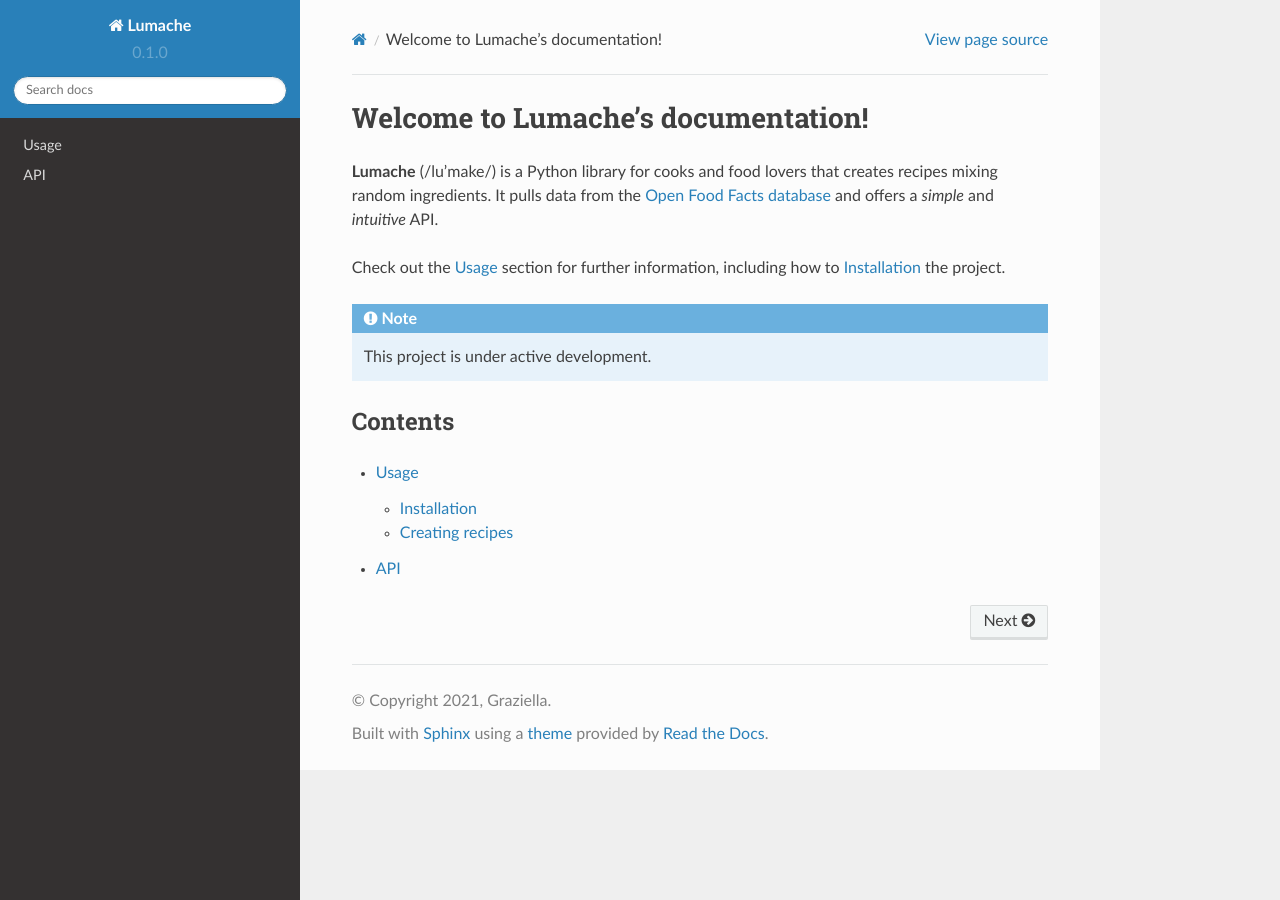
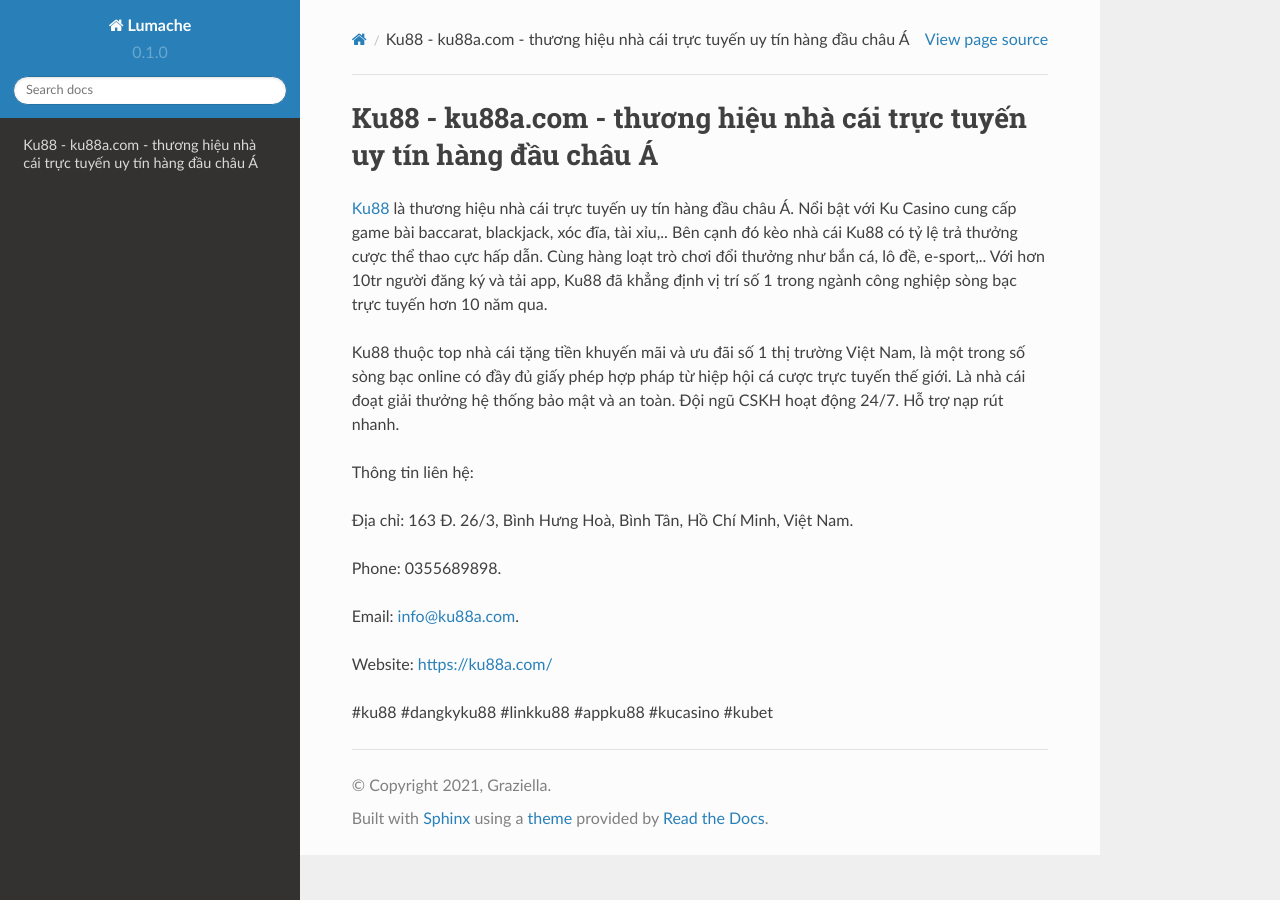
Before and after one commit to luongchanvien962/ku88acom, a Sphinx documentation site: the page built from docs/source/index.rst, in a window 1280 px wide. Built offline with Sphinx 7.4.7 and the Read the Docs theme 2.0.0, drawn with Linux system fonts in a browser that asks for light colours.

Commit message:
Update index.rst

```diff
--- a/docs/source/index.rst
+++ b/docs/source/index.rst
@@ -1,22 +1,18 @@
-Welcome to Lumache's documentation!
+Ku88 - ku88a.com - thương hiệu nhà cái trực tuyến uy tín hàng đầu châu Á
 ===================================
 
-**Lumache** (/lu'make/) is a Python library for cooks and food lovers
-that creates recipes mixing random ingredients.
-It pulls data from the `Open Food Facts database <https://world.openfoodfacts.org/>`_
-and offers a *simple* and *intuitive* API.
+`Ku88 <https://ku88a.com/>`_ là thương hiệu nhà cái trực tuyến uy tín hàng đầu châu Á. Nổi bật với Ku Casino cung cấp game bài baccarat, blackjack, xóc đĩa, tài xỉu,.. Bên cạnh đó kèo nhà cái Ku88 có tỷ lệ trả thưởng cược thể thao cực hấp dẫn. Cùng hàng loạt trò chơi đổi thưởng như bắn cá, lô đề, e-sport,.. Với hơn 10tr người đăng ký và tải app, Ku88 đã khẳng định vị trí số 1 trong ngành công nghiệp sòng bạc trực tuyến hơn 10 năm qua.
 
-Check out the :doc:`usage` section for further information, including
-how to :ref:`installation` the project.
+Ku88 thuộc top nhà cái tặng tiền khuyến mãi và ưu đãi số 1 thị trường Việt Nam, là một trong số sòng bạc online có đầy đủ giấy phép hợp pháp từ hiệp hội cá cược trực tuyến thế giới. Là nhà cái đoạt giải thưởng hệ thống bảo mật và an toàn. Đội ngũ CSKH hoạt động 24/7. Hỗ trợ nạp rút nhanh.
 
-.. note::
+Thông tin liên hệ:
 
-   This project is under active development.
+Địa chỉ: 163 Đ. 26/3, Bình Hưng Hoà, Bình Tân, Hồ Chí Minh, Việt Nam.
 
-Contents
---------
+Phone: 0355689898.
 
-.. toctree::
+Email: info@ku88a.com.
 
-   usage
-   api
+Website: https://ku88a.com/
+
+#ku88 #dangkyku88 #linkku88 #appku88 #kucasino #kubet
```
